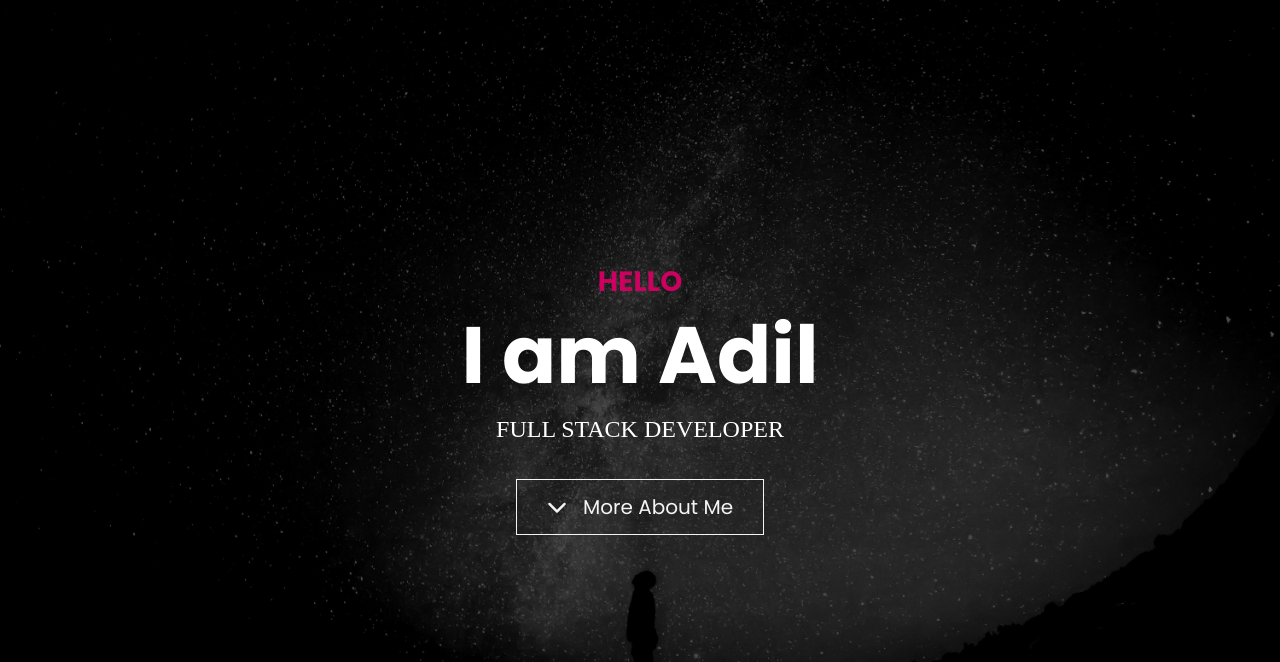
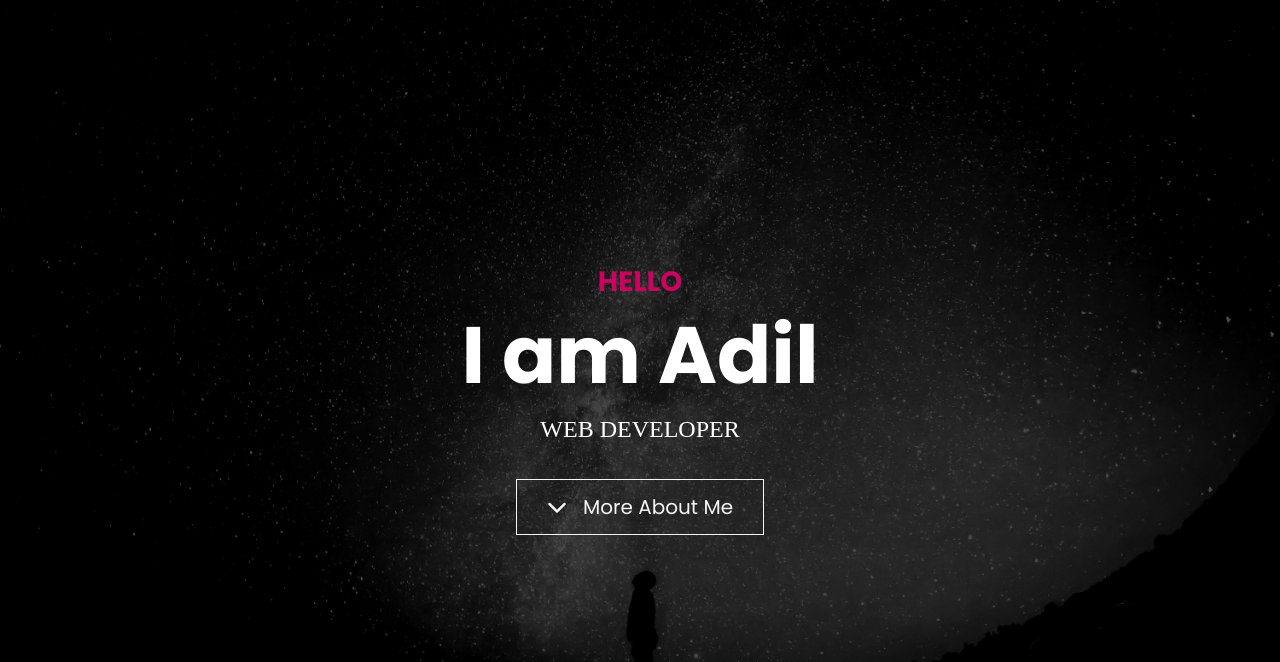
Before and after one commit to iamadilhabeeb/adil, a plain HTML site: page index.html in a window 1280 px wide. Shown: the top 662 px of the page. Drawn offline with Linux system fonts and the light colour scheme.

Commit message:
Update index.html

```diff
--- a/index.html
+++ b/index.html
@@ -25,7 +25,7 @@
         <h5 class="text-primary text-uppercase fs-3 fw-bold">Hello</h5>
         <h1 id="typing-text" class="display-1 fw-bold text-white"></h1>
         <p class="role fs-4 text-uppercase text-white">
-          <span>Full Stack Developer</span>
+          <span>Web Developer</span>
         </p>
         <a href="#about" class="btn btn-outline-light btn-lg mt-3">
           <div class="d-flex">
```
